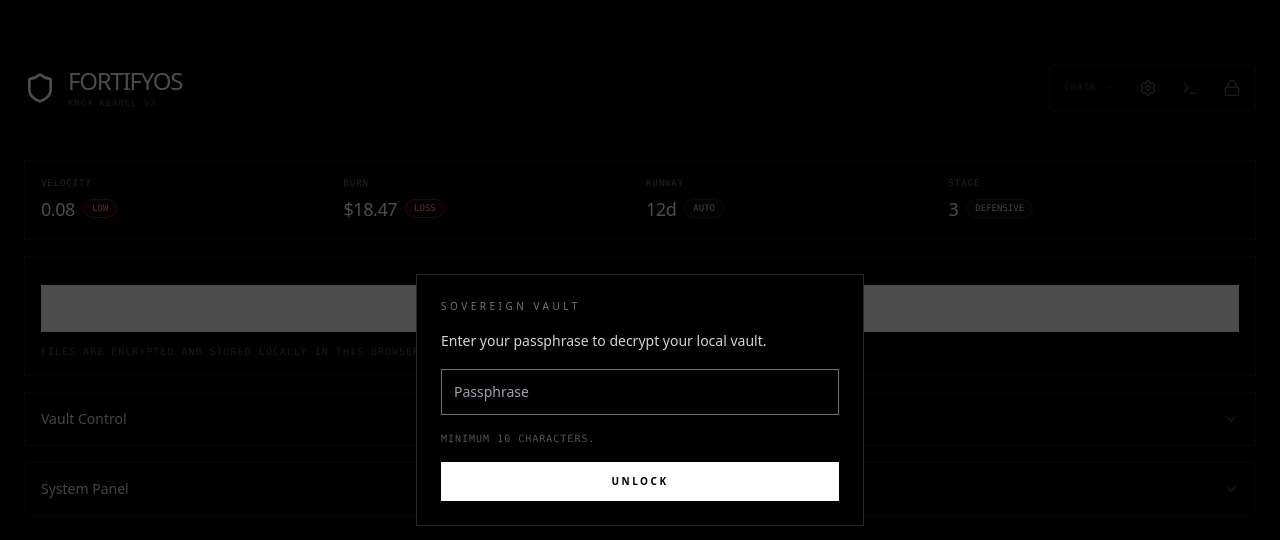
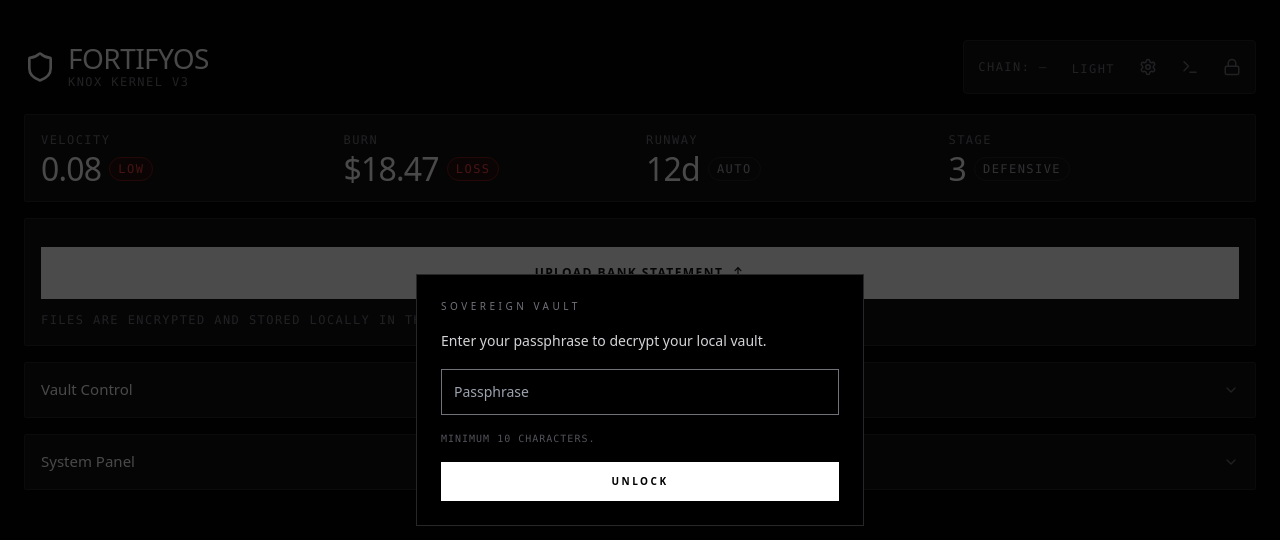
Before and after one commit to fortifyos/fortifyos, a React (Vite) app: page / in a window 1280 px wide. Both pictures are taken after a click on the button "ENTER FORTIFYOS". Shown: the top 540 px of the page. Built offline with nearby package versions, Linux system fonts and the light colour scheme.

Commit message:
Add typography/theme tokens and deterministic upload status UX

```diff
--- a/src/App.jsx
+++ b/src/App.jsx
@@ -1,5 +1,5 @@
 import React, { useEffect, useMemo, useRef, useState } from 'react';
-import { Shield, Upload, Terminal, Lock, Download, FileUp, KeyRound, Settings, ChevronDown } from 'lucide-react';
+import { Shield, Upload, Terminal, Lock, Download, FileUp, KeyRound, Settings, ChevronDown, AlertCircle, CheckCircle2 } from 'lucide-react';
 import { motion, AnimatePresence } from 'framer-motion';
 import { SovereignProvider, useSovereign } from './security/SovereignWrapper';
 import { isNativeRuntime } from './platform/isNative';
@@ -20,6 +20,7 @@ export default function App() {
 function FortifyOS() {
   const [view, setView] = useState('landing'); // landing | dashboard
   const [isMobile, setIsMobile] = useState(window.innerWidth < 768);
+  const [theme, setTheme] = useState(() => localStorage.getItem('fortify_theme') || 'dark');
 
   useEffect(() => {
     const handleResize = () => setIsMobile(window.innerWidth < 768);
@@ -27,15 +28,24 @@ function FortifyOS() {
     return () => window.removeEventListener('resize', handleResize);
   }, []);
 
+  useEffect(() => {
+    localStorage.setItem('fortify_theme', theme);
+  }, [theme]);
+
   return (
-    <div className="min-h-[100svh] bg-black text-white selection:bg-white selection:text-black font-sans overflow-x-hidden">
+    <div className={`min-h-[100svh] app-shell font-sans overflow-x-hidden ${theme === 'light' ? 'theme-light selection:bg-black selection:text-white' : 'selection:bg-white selection:text-black'}`}>
       <div className="fixed inset-0 pointer-events-none z-50 opacity-[0.02] bg-[linear-gradient(rgba(18,16,16,0)_50%,rgba(0,0,0,0.25)_50%),linear-gradient(90deg,rgba(255,0,0,0.06),rgba(0,255,0,0.02),rgba(0,0,255,0.06))] bg-[size:100%_2px,3px_100%]" />
 
       <AnimatePresence mode="wait">
         {view === 'landing' ? (
           <LandingView onStart={() => setView('dashboard')} />
         ) : (
-          <DashboardView isMobile={isMobile} onBack={() => setView('landing')} />
+          <DashboardView
+            isMobile={isMobile}
+            onBack={() => setView('landing')}
+            theme={theme}
+            onToggleTheme={() => setTheme((t) => t === 'dark' ? 'light' : 'dark')}
+          />
         )}
       </AnimatePresence>
     </div>
@@ -46,21 +56,21 @@ function LandingView({ onStart }) {
   return (
     <motion.div initial={{ opacity: 0 }} animate={{ opacity: 1 }} className="flex flex-col items-center justify-center h-screen p-8 text-center">
       <Shield size={64} className="mb-12 animate-pulse" />
-      <h1 className="text-4xl md:text-6xl font-extralight tracking-tighter mb-8">
+      <h1 className="type-h1 font-extralight mb-8">
         FortifyOS
       </h1>
-      <p className="text-[10px] text-zinc-600 font-mono uppercase tracking-widest mb-8">
+      <p className="type-meta txt-meta font-mono mb-8">
         Powered by KNOX Kernel v3
       </p>
-      <button onClick={onStart} className="border border-zinc-800 px-12 py-5 text-[10px] uppercase tracking-[0.3em] font-bold hover:bg-white hover:text-black transition-all">
+      <button onClick={onStart} className="btn-secondary px-12 py-5 type-meta font-bold transition-all hover:opacity-80">
         Enter FortifyOS
       </button>
-      <p className="mt-6 text-[10px] text-zinc-600 font-mono uppercase tracking-widest">Offline-first • Local vault • Capability agents</p>
+      <p className="mt-6 type-meta txt-meta font-mono">Offline-first • Local vault • Capability agents</p>
     </motion.div>
   );
 }
 
-function DashboardView({ isMobile, onBack }) {
+function DashboardView({ isMobile, onBack, theme, onToggleTheme }) {
   const {
     locked,
     unlock,
@@ -122,7 +132,7 @@ function DashboardView({ isMobile, onBack }) {
   const [adoptFile, setAdoptFile] = useState(null);
   const [adoptPhrase, setAdoptPhrase] = useState('');
   const [adoptErr, setAdoptErr] = useState('');
-  const [ingestMsg, setIngestMsg] = useState('');
+  const [ingestStatus, setIngestStatus] = useState(null);
   const ingestInputRef = useRef(null);
   const vaultImportInputRef = useRef(null);
   const nativeRuntime = isNativeRuntime();
@@ -255,7 +265,7 @@ function DashboardView({ isMobile, onBack }) {
   };
 
   const handleIngestPick = () => {
-    setIngestMsg('');
+    setIngestStatus(null);
     ingestInputRef.current?.click();
   };
 
@@ -269,19 +279,35 @@ function DashboardView({ isMobile, onBack }) {
 
   const handleIngestFile = async (file) => {
     if (!file) return;
-    const ok = /application\/pdf|image\//.test(file.type);
-    if (!ok) {
-      setIngestMsg('Unsupported format. Upload bank statement PDF or image. Nothing was saved.');
+    const isPdf = file.type === 'application/pdf' || file.name.toLowerCase().endsWith('.pdf');
+    if (!isPdf) {
+      setIngestStatus({
+        kind: 'error',
+        title: 'Unsupported format',
+        detail: 'Only bank statement PDF files are accepted.',
+        next: 'Upload a PDF export from your bank. Nothing was saved.'
+      });
       return;
     }
+    setIngestStatus({
+      kind: 'pending',
+      title: 'PDF verified',
+      detail: `File accepted: ${file.name}`,
+      next: 'Processing securely...'
+    });
     await executeSovereignAction('UPLOAD_BANK_STATEMENT', stage, async () => {
       // Parser pipeline not wired yet.
     });
-    setIngestMsg('Upload received, parser is not enabled yet. Nothing was saved.');
+    setIngestStatus({
+      kind: 'success',
+      title: 'PDF verified',
+      detail: 'Transactions parser is not enabled in this build.',
+      next: 'No transactions were saved yet.'
+    });
   };
 
   return (
-    <motion.div initial={{ opacity: 0 }} animate={{ opacity: 1 }} className="max-w-[1400px] mx-auto px-6 py-8 md:py-16">
+    <motion.div initial={{ opacity: 0 }} animate={{ opacity: 1 }} className="max-w-[1400px] mx-auto px-5 py-5 md:px-6 md:py-10">
       <Modal open={locked} title="Sovereign Vault">
         <div className="space-y-4">
           <p className="text-sm text-zinc-300 leading-relaxed">
@@ -365,39 +391,42 @@ function DashboardView({ isMobile, onBack }) {
         </div>
       </Modal>
 
-      <header className="flex justify-between items-center mb-12">
+      <header className="flex justify-between items-center mb-5">
         <div className="flex items-center gap-3">
-          <Shield size={isMobile ? 24 : 32} className="text-white" />
+          <Shield size={isMobile ? 24 : 32} />
           <div>
-            <h1 className="text-xl md:text-2xl font-light tracking-tighter uppercase">FortifyOS</h1>
-            <p className="text-[9px] font-mono uppercase tracking-widest text-zinc-600">KNOX Kernel v3</p>
+            <h1 className="type-h1 font-light uppercase">FortifyOS</h1>
+            <p className="type-meta txt-meta font-mono">KNOX Kernel v3</p>
           </div>
         </div>
-        <div className="flex items-center gap-2 border border-zinc-900 p-1.5 rounded">
+        <div className="flex items-center gap-2 app-panel p-1.5 rounded">
           <div className="hidden md:flex items-center px-2">
             {chainStatus?.ok ? (
-              <span className="text-[9px] font-mono uppercase tracking-widest text-zinc-500">Chain: OK</span>
+              <span className="type-meta txt-meta font-mono">Chain: OK</span>
             ) : chainStatus ? (
-              <span className="text-[9px] font-mono uppercase tracking-widest text-red-400">Chain: ALERT</span>
+              <span className="type-meta font-mono text-red-500">Chain: ALERT</span>
             ) : (
-              <span className="text-[9px] font-mono uppercase tracking-widest text-zinc-700">Chain: —</span>
+              <span className="type-meta txt-meta font-mono">Chain: —</span>
             )}
           </div>
 
-          <button onClick={() => setSettingsOpen(true)} className="p-2 text-zinc-600 hover:text-white transition-colors" title="Settings">
+          <button onClick={onToggleTheme} className="p-2 txt-meta transition-colors hover:opacity-80" title="Theme">
+            <span className="type-meta font-mono">{theme === 'dark' ? 'Light' : 'Dark'}</span>
+          </button>
+          <button onClick={() => setSettingsOpen(true)} className="p-2 txt-meta transition-colors hover:opacity-80" title="Settings">
             <Settings size={18} />
           </button>
-          <button onClick={onBack} className="p-2 text-zinc-600 hover:text-white transition-colors" title="Back">
+          <button onClick={onBack} className="p-2 txt-meta transition-colors hover:opacity-80" title="Back">
             <Terminal size={18} />
           </button>
-          <button onClick={lock} className="p-2 text-zinc-600 hover:text-white transition-colors" title="Lock">
+          <button onClick={lock} className="p-2 txt-meta transition-colors hover:opacity-80" title="Lock">
             <Lock size={18} />
           </button>
         </div>
       </header>
 
       <div className="space-y-4">
-        <div className="border border-zinc-900 rounded-sm p-4">
+        <div className="app-panel rounded-sm p-4">
           <div className="grid grid-cols-4 gap-3">
             <StatusMetric label="Velocity" value={String(velocity.value)} badge={velocity.trend} tone="warn" />
             <StatusMetric label="Burn" value="$18.47" badge="LOSS" tone="warn" />
@@ -406,7 +435,7 @@ function DashboardView({ isMobile, onBack }) {
           </div>
         </div>
 
-        <div className="border border-zinc-900 rounded-sm p-4 space-y-3">
+        <div className="app-panel rounded-sm p-4 space-y-3">
           <input
             ref={ingestInputRef}
             type="file"
@@ -430,31 +459,37 @@ function DashboardView({ isMobile, onBack }) {
               e.target.value = '';
             }}
           />
-          <button
-            onClick={handlePrimaryAction}
-            className="w-full bg-white text-black px-6 py-4 text-[10px] font-bold uppercase tracking-[0.25em] hover:bg-zinc-200 transition-all flex items-center justify-center gap-2"
-          >
+          <button onClick={handlePrimaryAction} className="w-full btn-primary px-6 py-4 type-meta font-bold hover:opacity-90 transition-all flex items-center justify-center gap-2">
             {isVaultEmpty ? 'Restore From Backup' : 'Upload Bank Statement'} <Upload size={14} />
           </button>
-          <p className="text-[10px] text-zinc-600 font-mono uppercase tracking-widest">
+          <p className="type-meta txt-meta font-mono">
             Files are encrypted and stored locally in this browser.
           </p>
-          {ingestMsg ? <p className="text-xs text-zinc-400 font-mono">{ingestMsg}</p> : null}
+          {ingestStatus ? (
+            <div className={`p-3 rounded-sm border ${ingestStatus.kind === 'error' ? 'border-red-900 bg-red-950/20' : ingestStatus.kind === 'success' ? 'border-emerald-800 bg-emerald-950/20' : 'app-panel'}`}>
+              <div className="flex items-center gap-2">
+                {ingestStatus.kind === 'error' ? <AlertCircle size={16} className="text-red-500" /> : <CheckCircle2 size={16} className={ingestStatus.kind === 'pending' ? 'txt-meta' : 'text-emerald-500'} />}
+                <p className="type-body">{ingestStatus.title}</p>
+              </div>
+              <p className="text-sm txt-muted mt-1">{ingestStatus.detail}</p>
+              <p className="type-meta txt-meta font-mono mt-2">{ingestStatus.next}</p>
+            </div>
+          ) : null}
         </div>
 
-        <details className="border border-zinc-900 rounded-sm group">
+        <details className="app-panel rounded-sm group">
           <summary className="list-none cursor-pointer p-4 flex items-center justify-between">
-            <span className="text-sm text-zinc-200">Vault Control</span>
-            <ChevronDown size={16} className="text-zinc-600 group-open:rotate-180 transition-transform" />
+            <span className="type-body">Vault Control</span>
+            <ChevronDown size={16} className="txt-meta group-open:rotate-180 transition-transform" />
           </summary>
           <div className="px-4 pb-4 space-y-3">
             <button
               onClick={handleExport}
-              className="w-full border border-zinc-800 px-6 py-3 text-[10px] uppercase tracking-[0.25em] font-bold hover:bg-white hover:text-black transition-all flex items-center justify-center gap-2"
+              className="w-full btn-secondary px-6 py-3 type-meta font-bold hover:opacity-80 transition-all flex items-center justify-center gap-2"
             >
               Download Backup File <Download size={14} />
             </button>
-            <label className="w-full border border-zinc-800 px-6 py-3 text-[10px] uppercase tracking-[0.25em] font-bold hover:bg-white hover:text-black transition-all flex items-center justify-center gap-2 cursor-pointer">
+            <label className="w-full btn-secondary px-6 py-3 type-meta font-bold hover:opacity-80 transition-all flex items-center justify-center gap-2 cursor-pointer">
               Restore From Backup <FileUp size={14} />
               <input
                 type="file"
@@ -468,7 +503,7 @@ function DashboardView({ isMobile, onBack }) {
                 }}
               />
             </label>
-            <label className="w-full border border-zinc-800 px-6 py-3 text-[10px] uppercase tracking-[0.25em] font-bold hover:bg-white hover:text-black transition-all flex items-center justify-center gap-2 cursor-pointer">
+            <label className="w-full btn-secondary px-6 py-3 type-meta font-bold hover:opacity-80 transition-all flex items-center justify-center gap-2 cursor-pointer">
               Transfer to New Device <KeyRound size={14} />
               <input
                 type="file"
@@ -485,16 +520,16 @@ function DashboardView({ isMobile, onBack }) {
           </div>
         </details>
 
-        <details className="border border-zinc-900 rounded-sm group">
+        <details className="app-panel rounded-sm group">
           <summary className="list-none cursor-pointer p-4 flex items-center justify-between">
-            <span className="text-sm text-zinc-200">System Panel</span>
-            <ChevronDown size={16} className="text-zinc-600 group-open:rotate-180 transition-transform" />
+            <span className="type-body">System Panel</span>
+            <ChevronDown size={16} className="txt-meta group-open:rotate-180 transition-transform" />
           </summary>
           <div className="px-4 pb-4 space-y-3">
             {observation?.state === 'OBSERVATION' ? (
               <div className="border border-red-900 bg-red-950/30 p-3 rounded-sm space-y-2">
-                <p className="text-[10px] font-mono uppercase tracking-widest text-red-300">Observation Gate Active</p>
-                <p className="text-xs text-zinc-300">Inactive for {observation.days} days. Clear before high-risk actions.</p>
+                <p className="type-meta font-mono text-red-500">Observation Gate Active</p>
+                <p className="text-sm txt-muted">Inactive for {observation.days} days. Clear before high-risk actions.</p>
                 <div className="flex gap-2">
                   {passkeyState?.enabled ? (
                     <button
@@ -503,7 +538,7 @@ function DashboardView({ isMobile, onBack }) {
                         try { await verifyPasskey(); setPasskeyMsg('Passkey verified.'); }
                         catch (e) { setPasskeyMsg(e?.message || 'Passkey verification failed'); }
                       }}
-                      className="flex-1 border border-red-800 px-3 py-2 text-[10px] font-bold uppercase tracking-[0.2em] text-red-200 hover:bg-red-950/40"
+                      className="flex-1 border border-red-800 px-3 py-2 type-meta font-bold text-red-500 hover:bg-red-950/40"
                     >
                       Verify Passkey
                     </button>
@@ -513,7 +548,7 @@ function DashboardView({ isMobile, onBack }) {
                       try { await acknowledgeObservation(); }
                       catch (e) { setUnlockErr(e?.message || 'Unable to clear observation'); }
                     }}
-                    className="flex-1 bg-white text-black px-3 py-2 text-[10px] font-bold uppercase tracking-[0.2em] hover:bg-zinc-200"
+                    className="flex-1 btn-primary px-3 py-2 type-meta font-bold hover:opacity-90"
                   >
                     Acknowledge
                   </button>
@@ -523,7 +558,7 @@ function DashboardView({ isMobile, onBack }) {
 
             <button
               onClick={() => setSettingsOpen(true)}
-              className="w-full border border-zinc-800 px-6 py-3 text-[10px] font-bold uppercase tracking-[0.25em] hover:bg-zinc-900 transition-all"
+              className="w-full btn-secondary px-6 py-3 type-meta font-bold hover:opacity-80 transition-all"
             >
               Open Control Panel
             </button>
@@ -719,13 +754,13 @@ function DashboardView({ isMobile, onBack }) {
 }
 
 function StatusMetric({ label, value, badge, tone }) {
-  const toneClass = tone === 'warn' ? 'bg-red-950/40 text-red-300 border-red-900' : 'bg-zinc-900/40 text-zinc-300 border-zinc-800';
+  const toneClass = tone === 'warn' ? 'bg-red-950/40 text-red-500 border-red-900' : 'bg-zinc-900/40 txt-muted border-zinc-800';
   return (
     <div className="min-w-0">
-      <p className="text-[9px] uppercase tracking-widest text-zinc-500 font-mono mb-1">{label}</p>
+      <p className="type-meta txt-meta font-mono mb-1">{label}</p>
       <div className="flex items-center gap-2">
-        <span className="text-base md:text-lg font-light tracking-tight text-white truncate">{value}</span>
-        <span className={`text-[9px] font-mono uppercase border px-2 py-0.5 rounded-full ${toneClass}`}>{badge}</span>
+        <span className="type-metric font-light tracking-tight truncate">{value}</span>
+        <span className={`type-meta font-mono border px-2 py-0.5 rounded-full ${toneClass}`}>{badge}</span>
       </div>
     </div>
   );
--- a/src/index.css
+++ b/src/index.css
@@ -4,6 +4,57 @@
 
 :root {
   color-scheme: dark;
+  --app-bg: #050505;
+  --app-text: #f4f4f5;
+  --panel-bg: #111113;
+  --panel-border: #27272a;
+  --text-muted: #a1a1aa;
+  --text-meta: #71717a;
+  --accent-red: #ef4444;
+  --accent-red-soft: #450a0a;
+  --primary-bg: #fafafa;
+  --primary-fg: #111111;
+  --link-fg: #d4d4d8;
+}
+
+.theme-light {
+  color-scheme: light;
+  --app-bg: #f5f5f5;
+  --app-text: #111111;
+  --panel-bg: #ffffff;
+  --panel-border: #d4d4d8;
+  --text-muted: #3f3f46;
+  --text-meta: #52525b;
+  --accent-red: #dc2626;
+  --accent-red-soft: #fee2e2;
+  --primary-bg: #111111;
+  --primary-fg: #ffffff;
+  --link-fg: #27272a;
 }
 
 * { -webkit-tap-highlight-color: transparent; }
+
+.app-shell { background: var(--app-bg); color: var(--app-text); }
+.app-panel { background: var(--panel-bg); border: 1px solid var(--panel-border); }
+.type-h1 { font-size: 28px; line-height: 1.1; letter-spacing: -0.02em; }
+.type-h2 { font-size: 20px; line-height: 1.2; }
+.type-body { font-size: 15px; line-height: 1.45; }
+.type-meta { font-size: 12px; letter-spacing: 0.12em; text-transform: uppercase; }
+.type-metric { font-size: clamp(24px, 3vw, 32px); line-height: 1; }
+.txt-muted { color: var(--text-muted); }
+.txt-meta { color: var(--text-meta); }
+.btn-primary {
+  background: var(--primary-bg);
+  color: var(--primary-fg);
+  border: 1px solid transparent;
+}
+.btn-secondary {
+  border: 1px solid var(--panel-border);
+  color: var(--app-text);
+  background: transparent;
+}
+.btn-link {
+  color: var(--link-fg);
+  text-decoration: underline;
+  text-underline-offset: 3px;
+}
```
